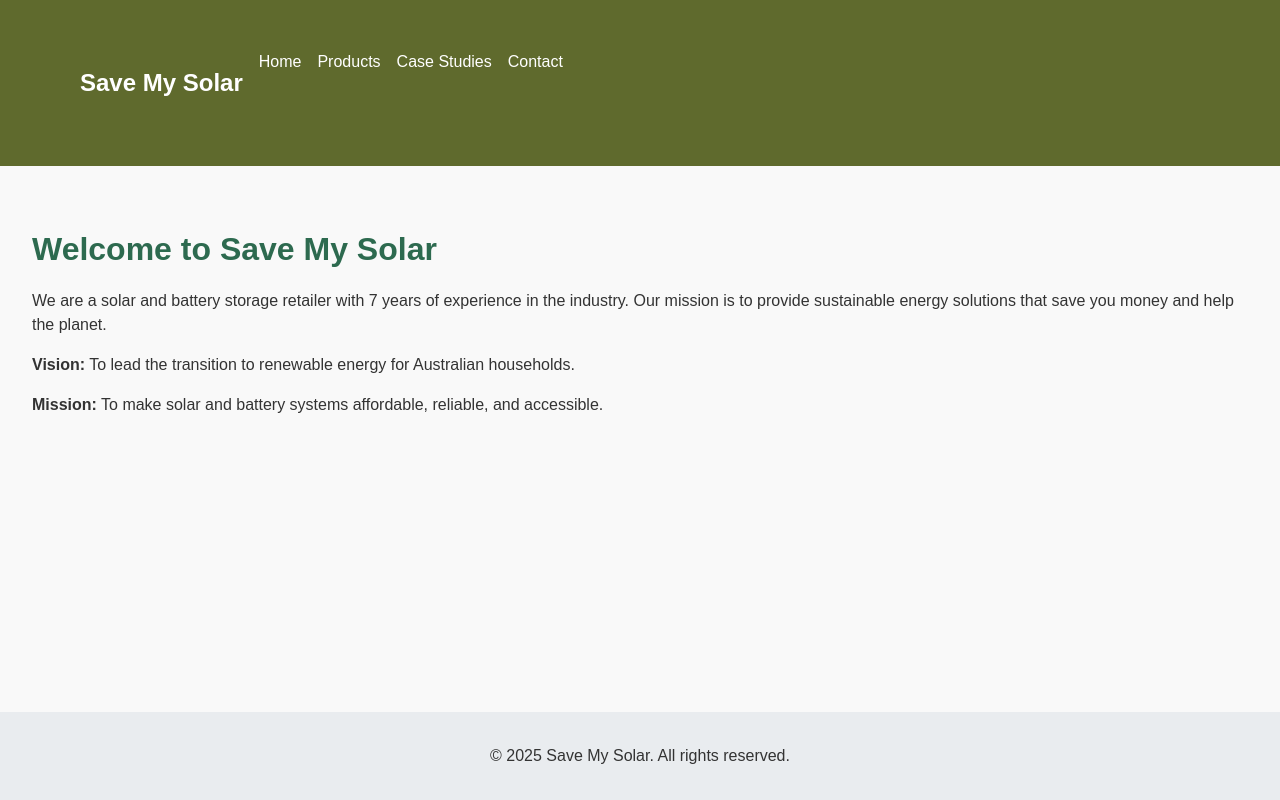
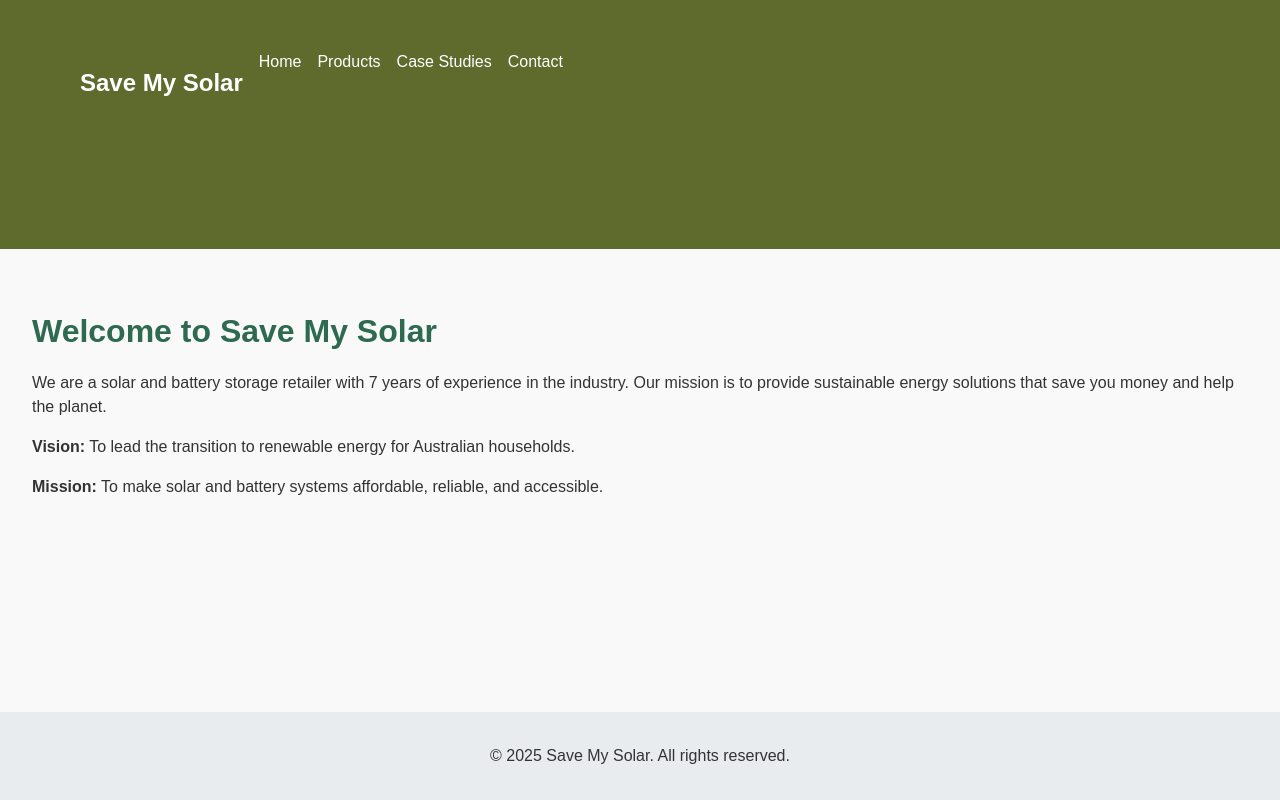
Before and after one commit to semyashok-debug/save-my-solar, a React (Vite) app: page / in a window 1280 px wide. Built offline with nearby package versions, Linux system fonts and the light colour scheme.

Commit message:
Update App.css

```diff
--- a/src/App.css
+++ b/src/App.css
@@ -12,8 +12,8 @@ overflow-y: scroll; /* Prevents layout shift when switching pages */
 }
 
 .container {
-  display: flex;
-  flex-direction: column;
+  display: grid;
+  /*flex-direction: column;*/
   min-height: 100vh;
 }
 
@@ -23,7 +23,7 @@ overflow-y: scroll; /* Prevents layout shift when switching pages */
   align-items: centre;
   background-color: #5f6a2d;
   padding-top: 50px;
-  padding-right: 0px;
+  padding-right: 100px;
   padding-bottom: 50px;
   padding-left: 80px;
   color: white;
```
